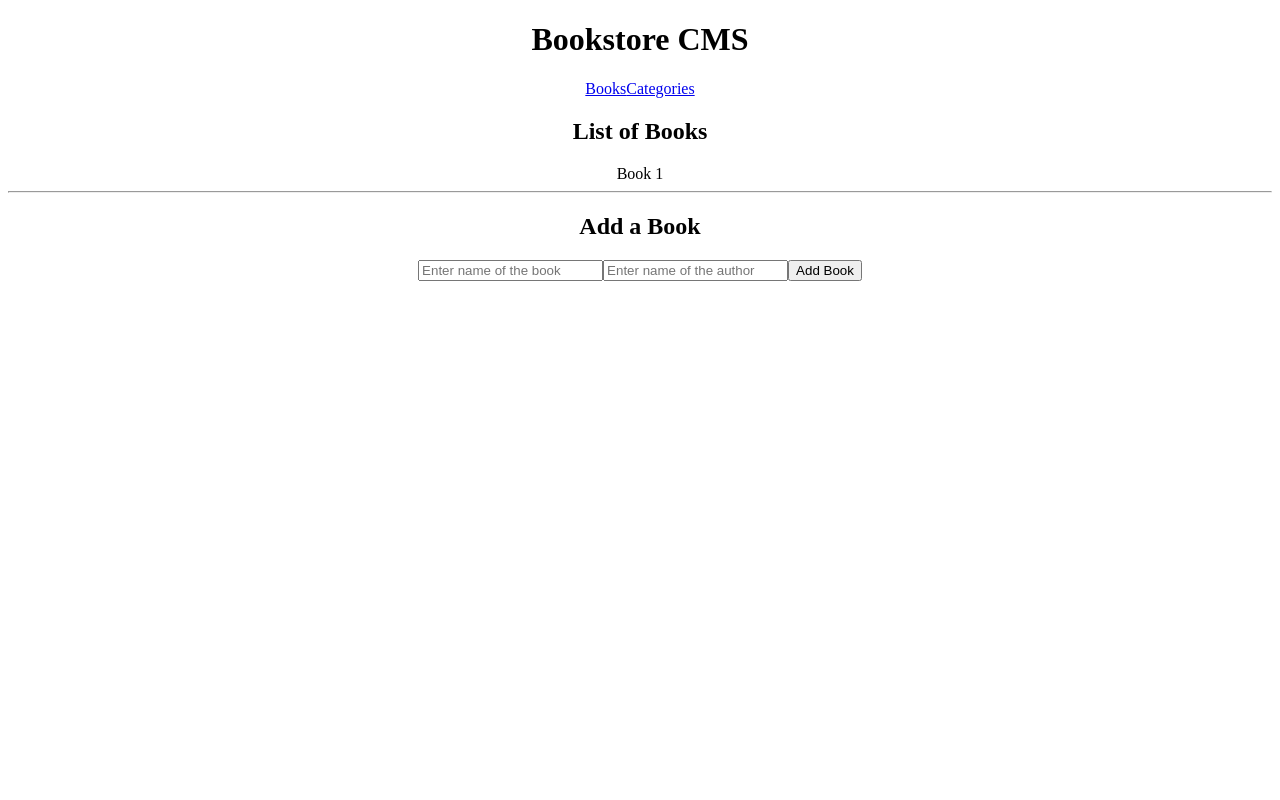
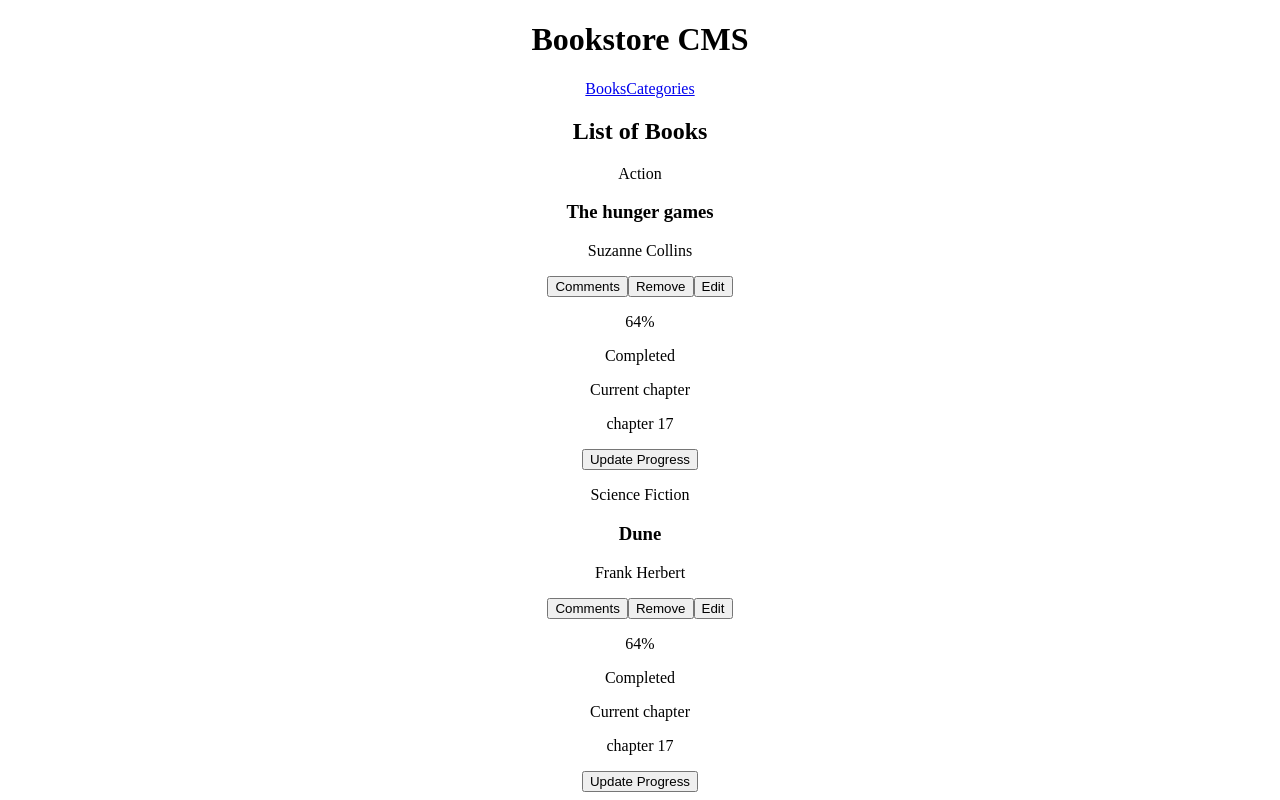
Before and after one commit to gak92/bookstore, a React (Create React App) app: page / in a window 1280 px wide. Shown: the top 800 px of the page. Built offline with nearby package versions, Linux system fonts and the light colour scheme.

Commit message:
Display book list using Book Component, using props to display title and author

```diff
--- a/src/components/Book.js
+++ b/src/components/Book.js
@@ -1,9 +1,35 @@
 import React from "react";
 
-const Book = () => {
+const Book = (props) => {
+  const { id, title, author, category } = props;
+
   return (
     <div className="book-div">
-      Book 1
+
+      <div className="book-info">
+        <div>
+          <p>{category}</p>
+          <h3>{title}</h3>
+          <p>{author}</p>
+        </div>
+        <div className="book-btns">
+          <button type="button">Comments</button>
+          <button type="button">Remove</button>
+          <button type="button">Edit</button>
+        </div>
+      </div>
+
+      <div className="book-status">
+        <div className="status-circle"></div>
+        <p>64%</p>
+        <p>Completed</p>
+      </div>
+
+      <div className="book-chapter">
+        <p>Current chapter</p>
+        <p>chapter 17</p>
+        <button type="button">Update Progress</button>
+      </div>
     </div>
   );
 };
--- a/src/components/BooksList.js
+++ b/src/components/BooksList.js
@@ -2,10 +2,41 @@ import React from "react";
 import Book from "./Book";
 
 const BooksList = () => {
+
+  const books = [
+    {
+      id: 1,
+      title: 'The hunger games',
+      author: 'Suzanne Collins',
+      category: 'Action'
+    },
+    {
+      id: 2,
+      title: 'Dune',
+      author: 'Frank Herbert',
+      category: 'Science Fiction',
+    },
+    {
+      id: 3,
+      title: 'Capital in the Twenty-First Century',
+      author: 'Suzanne Collins',
+      category: 'Economy'
+    }
+  ];
+
   return (
     <section className="book-list">
       <h2>List of Books</h2>
-      <Book />
+      {
+        books.map( (book) => (
+          <Book
+            key={book.id}
+            title={book.title}
+            author={book.author}
+            category={book.category}
+          />
+        ))
+      }
     </section>
   )
 };
```
